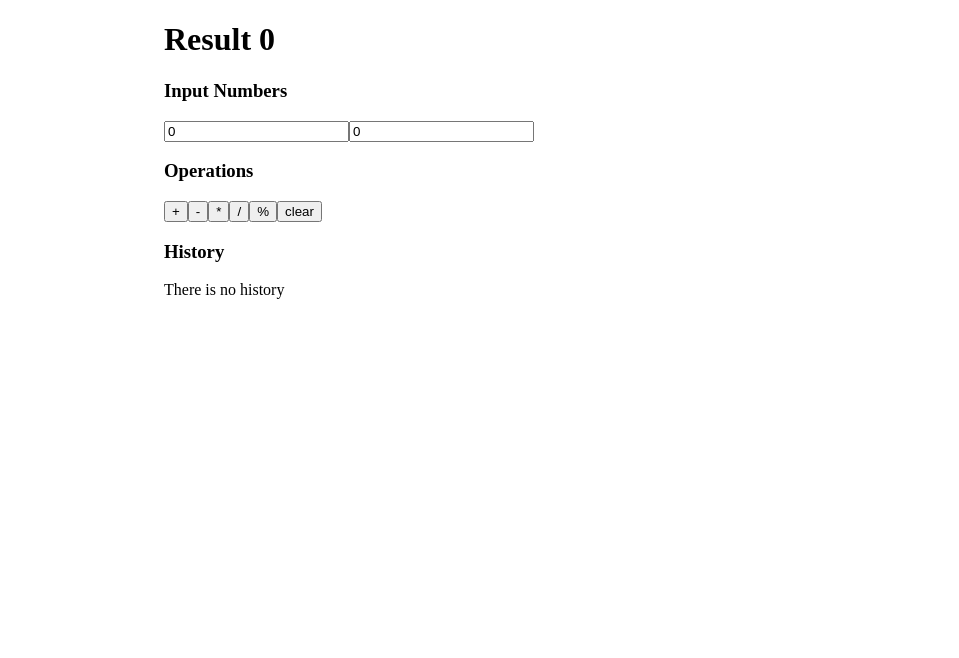
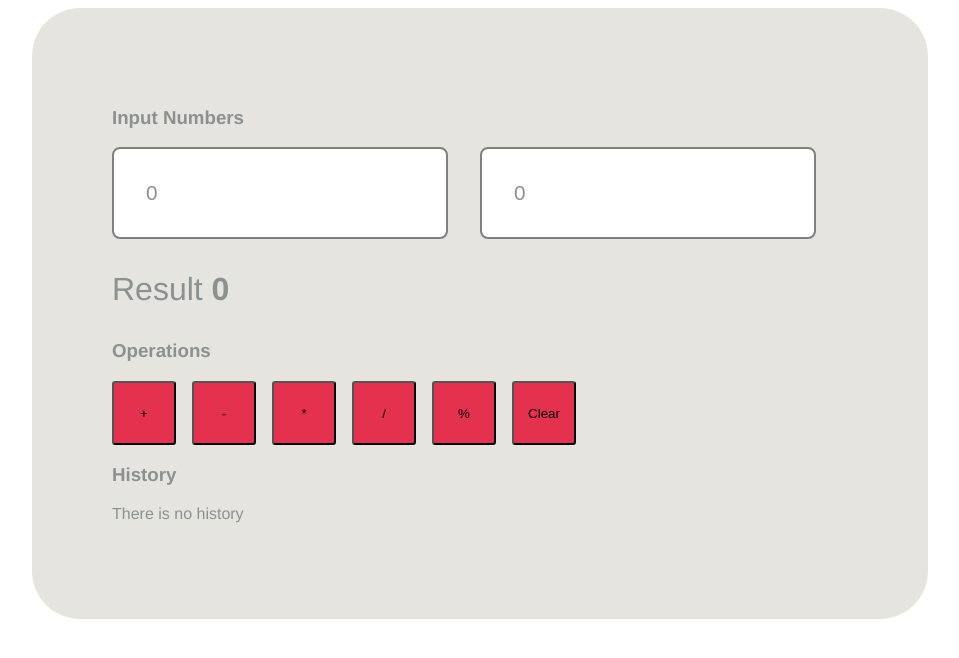
Before and after one commit to Sadaaf/calculator-with-history, a React (Vite) app: page / in a window 1280 px wide. Shown: the top 658 px of the page, without its empty margins (160-1119 px from the left). Built offline with nearby package versions, Linux system fonts and the light colour scheme.

Commit message:
Refactored the components into proper folder structure

```diff
--- a/package.json
+++ b/package.json
@@ -11,7 +11,8 @@
   },
   "dependencies": {
     "react": "^18.3.1",
-    "react-dom": "^18.3.1"
+    "react-dom": "^18.3.1",
+    "shortid": "^2.2.16"
   },
   "devDependencies": {
     "@eslint/js": "^9.9.0",
--- a/src/App.jsx
+++ b/src/App.jsx
@@ -1,7 +1,7 @@
 import { useState } from "react";
-import History from "./components/History";
-import InputField from "./components/InputField";
-import Button from "./components/Button";
+import InputSection from "./components/inputs/InputSection";
+import OperationSection from "./components/operations/OperationSection";
+import HistorySection from "./components/history/HistorySection";
 
 /**
  * TODO
@@ -32,16 +32,16 @@ const App = () => {
     setInputState({ ...initialInputState });
     setResult(0);
   };
-  const handleArithmaticOpearation = (operation) => {
+  const handleArithmeticOperation = (operation) => {
     if (!inputState.a || !inputState.b) {
       alert("invalid inut");
       return;
     }
-    const arithmaticOperation = new Function(
+    const arithmeticOperation = new Function(
       "operation",
       `return ${inputState.a} ${operation} ${inputState.b}`
     );
-    const result = arithmaticOperation(operation);
+    const result = arithmeticOperation(operation);
     // Instead of creating a dynamic function the eval function can be used to calculate the result
     setResult(result);
     const history = {
@@ -79,40 +79,33 @@ const App = () => {
     });
 
   return (
-    <div style={{ width: "50%", margin: "0 auto" }}>
-      <h1>Result {result}</h1>
-      <div>
-        <h3>Input Numbers</h3>
-        <InputField
-          inputState={inputState}
-          handleInputField={handleInputField}
+    <div
+      style={{
+        display: "flex",
+        justifyContent: "center",
+        alignItems: "center",
+      }}
+    >
+      <div
+        style={{
+          fontFamily: "Helvetica",
+          backgroundColor: "#e5e4df",
+          borderRadius: "3rem",
+          padding: "5rem",
+          display: "inline-block",
+          color: "#8b9191",
+        }}
+      >
+        <InputSection inputs={inputState} handleInputField={handleInputField} />
+        <p style={{ fontSize: "2rem" }}>
+          Result <strong>{result}</strong>
+        </p>
+        <OperationSection
+          handleArithmeticOperation={handleArithmeticOperation}
+          handleClearOperation={handleClearOperation}
         />
+        <HistorySection histories={histories} restoreHistory={restoreHistory} />
       </div>
-      <div>
-        <h3>Operations</h3>
-        <Button
-          handleArithmaticOpearation={handleArithmaticOpearation}
-          operationType="+"
-        />
-        <Button
-          handleArithmaticOpearation={handleArithmaticOpearation}
-          operationType="-"
-        />
-        <Button
-          handleArithmaticOpearation={handleArithmaticOpearation}
-          operationType="*"
-        />
-        <Button
-          handleArithmaticOpearation={handleArithmaticOpearation}
-          operationType="/"
-        />
-        <Button
-          handleArithmaticOpearation={handleArithmaticOpearation}
-          operationType="%"
-        />
-        <button onClick={handleClearOperation}>clear</button>
-      </div>
-      <History histories={histories} restoreHistory={restoreHistory} />
     </div>
   );
 };
--- a/src/components/Button.jsx
+++ /dev/null
@@ -1,14 +0,0 @@
-import PropTypes from "prop-types";
-
-const Button = ({ handleArithmaticOpearation, operationType }) => (
-  <button onClick={() => handleArithmaticOpearation(operationType)}>
-    {operationType}
-  </button>
-);
-
-Button.propTypes = {
-  handleArithmaticOpearation: PropTypes.func.isRequired,
-  operationType: PropTypes.string.isRequired,
-};
-
-export default Button;
--- a/src/components/History.jsx
+++ /dev/null
@@ -1,27 +0,0 @@
-import PropTypes from "prop-types";
-
-const History = ({ histories, restoreHistory }) => (
-  <div>
-    <h3>History</h3>
-    {histories.length === 0 ? (
-      <p>There is no history</p>
-    ) : (
-      <ul>
-        {histories.map((history) => (
-          <li key={history.id}>
-            {history.inputs.a} {history.operation} {history.inputs.b} ={" "}
-            {history.result} <small>{history.time}</small>{" "}
-            <button onClick={() => restoreHistory(history)}>Restore</button>
-          </li>
-        ))}
-      </ul>
-    )}
-  </div>
-);
-
-History.propTypes = {
-  histories: PropTypes.array.isRequired,
-  restoreHistory: PropTypes.func.isRequired,
-};
-
-export default History;
--- a/src/components/InputField.jsx
+++ /dev/null
@@ -1,23 +0,0 @@
-import PropTypes from "prop-types";
-const InputField = ({ inputState, handleInputField }) => (
-  <>
-    <input
-      type="number"
-      name="a"
-      value={inputState.a}
-      onChange={handleInputField}
-    />
-    <input
-      type="number"
-      name="b"
-      value={inputState.b}
-      onChange={handleInputField}
-    />
-  </>
-);
-InputField.propTypes = {
-  inputState: PropTypes.object.isRequired,
-  handleInputField: PropTypes.func.isRequired,
-};
-
-export default InputField;
--- /dev/null
+++ b/src/components/history/HistoryItem.jsx
@@ -0,0 +1,34 @@
+import PropTypes from "prop-types";
+
+const HistoryItem = ({ history, restoreHistory, disabled }) => {
+  return (
+    <li key={history.id}>
+      {history.inputs.a} {history.operation} {history.inputs.b} ={" "}
+      {history.result} <small>{history.time}</small>{" "}
+      <button disabled={disabled} onClick={() => restoreHistory(history)}>
+        Restore
+      </button>
+    </li>
+  );
+};
+
+HistoryItem.propTypes = {
+  history: PropTypes.shape({
+    id: PropTypes.number.isRequired,
+    inputs: PropTypes.shape({
+      a: PropTypes.number.isRequired,
+      b: PropTypes.number.isRequired,
+    }),
+    operation: PropTypes.string.isRequired,
+    result: PropTypes.number.isRequired,
+    time: PropTypes.object.isRequired,
+  }).isRequired,
+  restoreHistory: PropTypes.func.isRequired,
+  disabled: PropTypes.bool,
+};
+
+HistoryItem.defaultProps = {
+  disabled: false,
+};
+
+export default HistoryItem;
--- /dev/null
+++ b/src/components/history/HistorySection.jsx
@@ -0,0 +1,41 @@
+import HistoryItem from "./HistoryItem";
+import PropTypes from "prop-types";
+
+const HistorySection = ({ histories, restoreHistory }) => {
+  return (
+    <>
+      <h3>History</h3>
+      {histories.length === 0 ? (
+        <p>There is no history</p>
+      ) : (
+        <ul>
+          {histories.map((history) => (
+            <HistoryItem
+              key={history.id}
+              history={history}
+              restoreHistory={restoreHistory}
+            />
+          ))}
+        </ul>
+      )}
+    </>
+  );
+};
+
+HistorySection.propTypes = {
+  histories: PropTypes.arrayOf(
+    PropTypes.shape({
+      id: PropTypes.number.isRequired,
+      inputs: PropTypes.shape({
+        a: PropTypes.number.isRequired,
+        b: PropTypes.number.isRequired,
+      }),
+      operation: PropTypes.string.isRequired,
+      result: PropTypes.number.isRequired,
+      time: PropTypes.object.isRequired,
+    })
+  ).isRequired,
+  restoreHistory: PropTypes.func.isRequired,
+};
+
+export default HistorySection;
--- /dev/null
+++ b/src/components/inputs/InputSection.jsx
@@ -0,0 +1,22 @@
+import NumberField from "../ui/NumberField";
+import PropTypes from "prop-types";
+
+const InputSection = ({ inputs, handleInputField }) => {
+  return (
+    <>
+      <h3>Input Numbers</h3>
+      <NumberField name="a" onChange={handleInputField} value={inputs.a} />
+      <NumberField name="b" onChange={handleInputField} value={inputs.b} />
+    </>
+  );
+};
+
+InputSection.propTypes = {
+  inputs: PropTypes.shape({
+    a: PropTypes.number.isRequired,
+    b: PropTypes.number.isRequired,
+  }).isRequired,
+  handleInputField: PropTypes.func.isRequired,
+};
+
+export default InputSection;
--- /dev/null
+++ b/src/components/operations/OperationSection.jsx
@@ -0,0 +1,61 @@
+import shortid from "shortid";
+import Button from "../ui/Button";
+import PropTypes from "prop-types";
+
+const OperationSection = ({
+  handleArithmeticOperation: handleArithmeticOperation,
+  handleClearOperation,
+}) => {
+  const operations = [
+    {
+      id: shortid.generate(),
+      text: "+",
+      onClick: () => handleArithmeticOperation("+"),
+    },
+    {
+      id: shortid.generate(),
+      text: "-",
+      onClick: () => handleArithmeticOperation("-"),
+    },
+    {
+      id: shortid.generate(),
+      text: "*",
+      onClick: () => handleArithmeticOperation("*"),
+    },
+    {
+      id: shortid.generate(),
+      text: "/",
+      onClick: () => handleArithmeticOperation("/"),
+    },
+    {
+      id: shortid.generate(),
+      text: "%",
+      onClick: () => handleArithmeticOperation("%"),
+    },
+    {
+      id: shortid.generate(),
+      text: "Clear",
+      onClick: handleClearOperation,
+    },
+  ];
+
+  return (
+    <div>
+      <h3>Operations</h3>
+      {operations.map((operation) => (
+        <Button
+          key={operation.id}
+          onClick={operation.onClick}
+          text={operation.text}
+        />
+      ))}
+    </div>
+  );
+};
+
+OperationSection.propTypes = {
+  handleArithmeticOperation: PropTypes.func.isRequired,
+  handleClearOperation: PropTypes.func.isRequired,
+};
+
+export default OperationSection;
--- /dev/null
+++ b/src/components/ui/Button.jsx
@@ -0,0 +1,40 @@
+import PropTypes from "prop-types";
+
+const Button = ({ text, onClick, disabled, customStyle }) => {
+  const disabledStyle = {
+    backgroundColor: "#999",
+    color: "black",
+    border: "none",
+  };
+
+  const style = {
+    height: "4rem",
+    width: "4rem",
+    padding: "0.2rem 0.5rem",
+    backgroundColor: "#e4314e",
+    borderRadius: "0.2rem",
+    cursor: "pointer",
+    marginRight: "1rem",
+    ...customStyle,
+    ...(disabled && disabledStyle),
+  };
+  return (
+    <button style={style} onClick={onClick} disabled={disabled}>
+      {text}
+    </button>
+  );
+};
+
+Button.propTypes = {
+  text: PropTypes.string.isRequired,
+  disabled: PropTypes.bool,
+  onClick: PropTypes.func.isRequired,
+  customStyle: PropTypes.object,
+};
+
+Button.defaultProps = {
+  customStyle: {},
+  disabled: false
+};
+
+export default Button;
--- /dev/null
+++ b/src/components/ui/NumberField.jsx
@@ -0,0 +1,31 @@
+import PropTypes from "prop-types";
+
+const NumberField = ({ name, value, onChange }) => {
+  const style = {
+    padding: "2rem",
+    borderRadius: "0.5rem",
+    border: "2px solid grey",
+    background: "#fff",
+    outline: "none",
+    marginRight: "2rem",
+    fontSize: "1.3rem",
+    color: "#8b9191"
+  };
+  return (
+    <input
+      type="number"
+      name={name}
+      style={style}
+      value={value}
+      onChange={onChange}
+    ></input>
+  );
+};
+
+NumberField.propTypes = {
+  name: PropTypes.string.isRequired,
+  value: PropTypes.string.isRequired,
+  onChange: PropTypes.func.isRequired,
+};
+
+export default NumberField;
```
Also changed, not shown: 1 other file (tests, documents, lock files or other folders).
